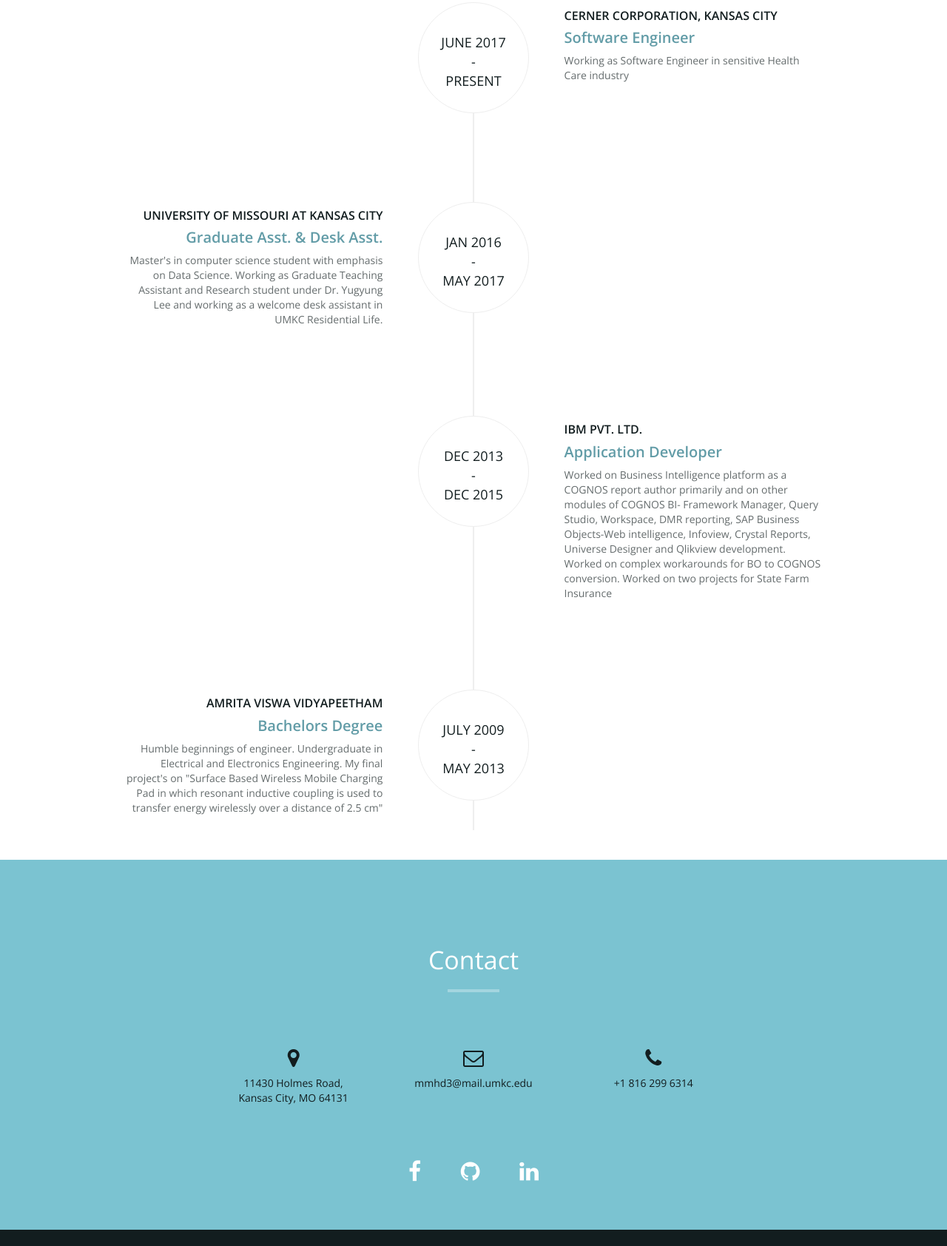
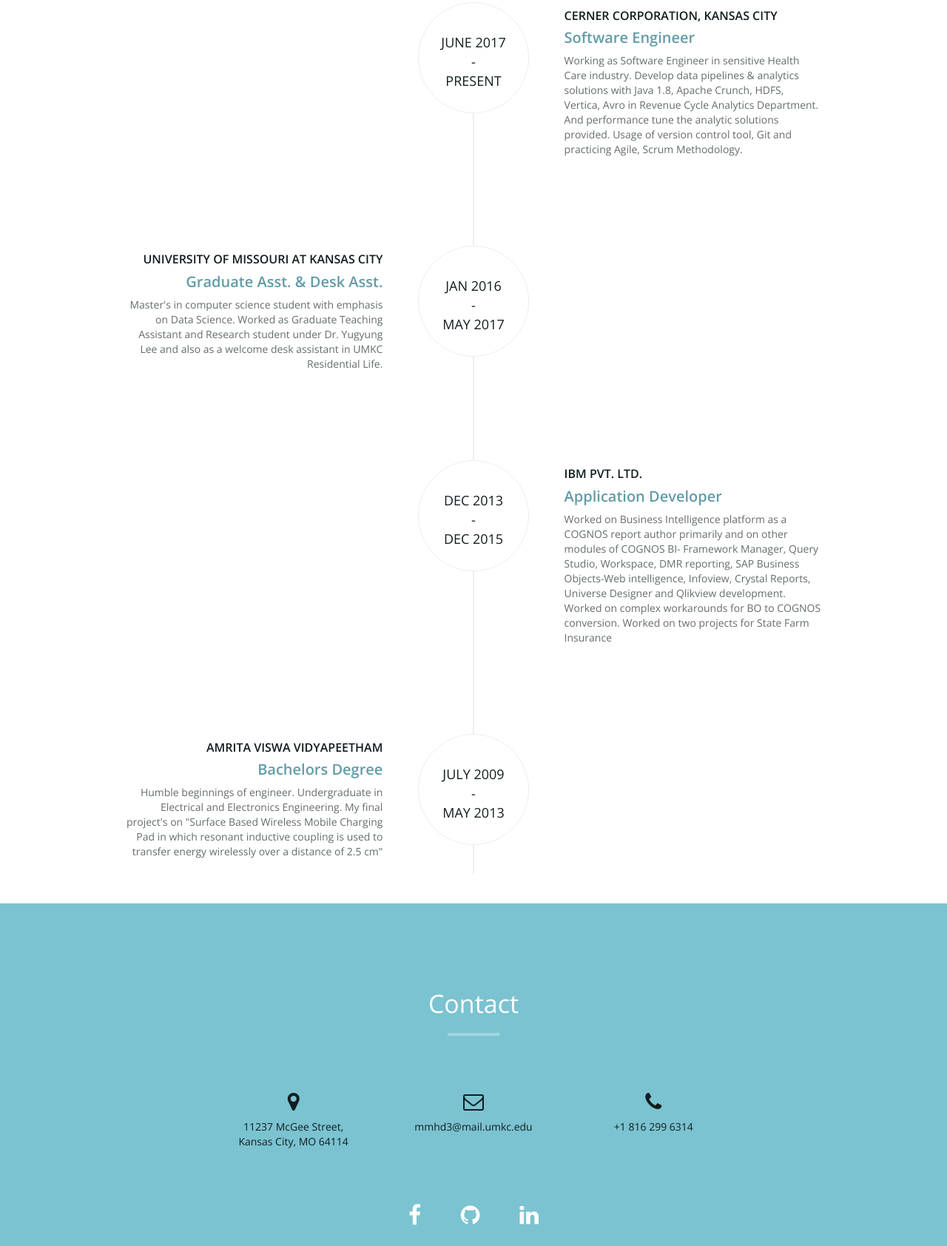
Before and after one commit to manikantamaddula/manikantamaddula.github.io, a plain HTML site: page index.html in a window 1280 px wide. Shown: the part 4509-6193 px from the top of the page at 74% size. Drawn offline with nearby package versions, Linux system fonts and the light colour scheme.

Commit message:
updated address and current work

```diff
--- a/index.html
+++ b/index.html
@@ -318,7 +318,7 @@
                 <h4 class="subheading">Software Engineer</h4>
               </div>
               <div class="timeline-body">
-                <p>Working as Software Engineer in sensitive Health Care industry</p>
+                <p>Working as Software Engineer in sensitive Health Care industry. Develop data pipelines & analytics solutions with Java 1.8, Apache Crunch, HDFS, Vertica, Avro in Revenue Cycle Analytics Department. And performance tune the analytic solutions provided. Usage of version control tool, Git and practicing Agile, Scrum Methodology.</p>
               </div>
             </div>
           </li>
@@ -334,7 +334,7 @@
                 <h4 class="subheading">Graduate Asst. & Desk Asst.</h4>
               </div>
               <div class="timeline-body">
-                <p>Master's in computer science student with emphasis on Data Science. Working as Graduate Teaching Assistant and Research student under Dr. Yugyung Lee and working as a welcome desk assistant in UMKC Residential Life.</p>
+                <p>Master's in computer science student with emphasis on Data Science. Worked as Graduate Teaching Assistant and Research student under Dr. Yugyung Lee and also as a welcome desk assistant in UMKC Residential Life.</p>
               </div>
             </div>
           </li>
@@ -448,8 +448,8 @@
     </div>
     <div class="col-md-8 col-md-offset-2">
       <div class="col-md-4"> <i class="fa fa-map-marker fa-2x"></i>
-        <p>11430 Holmes Road,<br>
-          Kansas City, MO 64131</p>
+        <p>11237 McGee Street,<br>
+          Kansas City, MO 64114</p>
       </div>
       <div class="col-md-4"> <i class="fa fa-envelope-o fa-2x"></i>
         <p>mmhd3@mail.umkc.edu</p>
```
